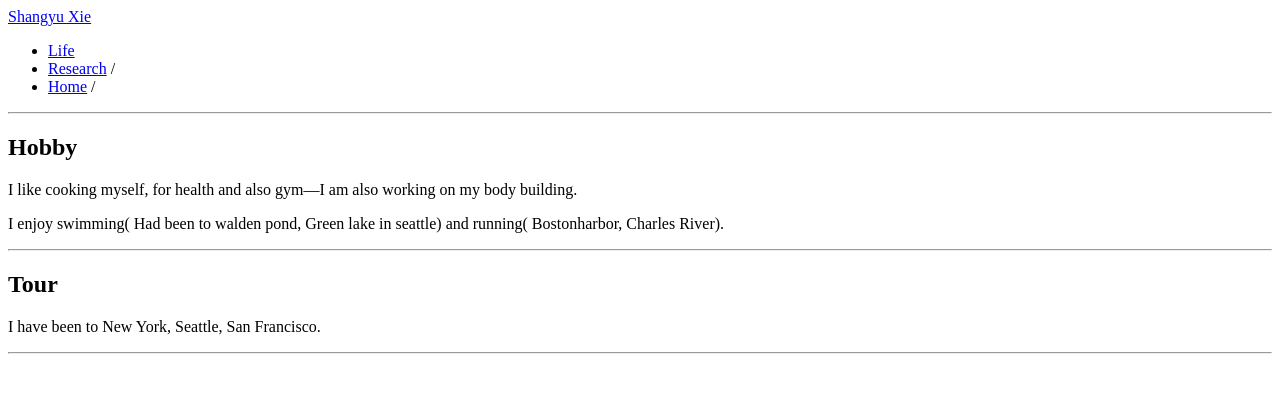
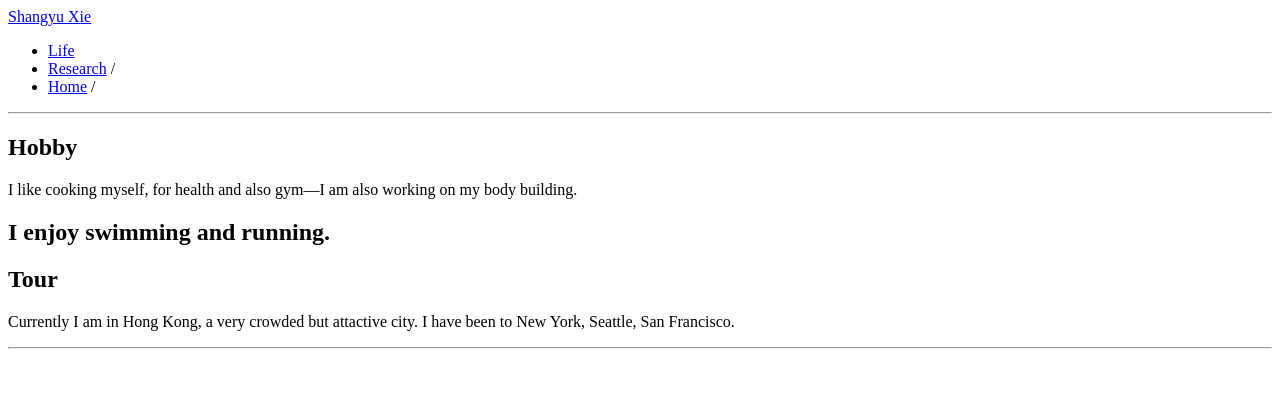
Before and after one commit to songwellxie/songwellxie.github.io, a Jekyll site: the page built from life.md, in a window 1280 px wide. Shown: the top 393 px of the page. Built offline with Jekyll 4.4.1, drawn with Linux system fonts in a browser that asks for light colours; our own code applies the rules of GitHub Pages for plain Markdown files.

Commit message:
Update life.md

```diff
--- a/life.md
+++ b/life.md
@@ -6,12 +6,12 @@ layout: default
 
 I like cooking myself, for health and also gym---I am also working on my body building.
 
-I enjoy swimming( Had been to walden pond, Green lake in seattle) and running( Bostonharbor, Charles River).
-
+I enjoy swimming and running.
 ---
 
 ## Tour
 
+Currently I am in Hong Kong, a very crowded but attactive city.
 I have been to New York, Seattle, San Francisco.
 
 ---
```
